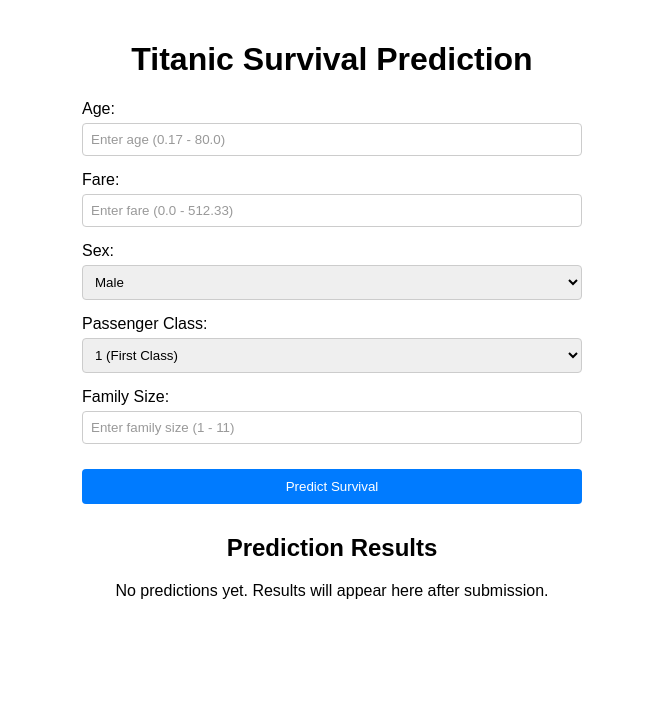
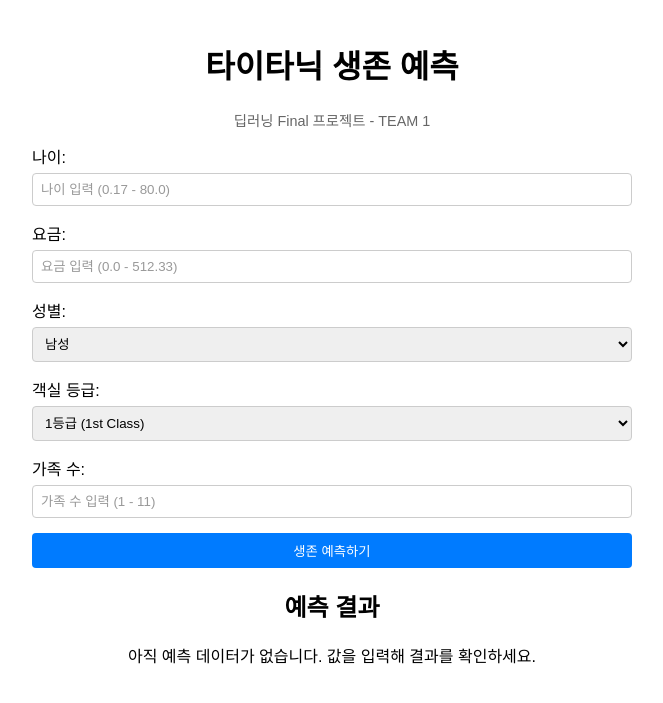
Before and after one commit to irooca/flask, a Flask app: page / in a window 1280 px wide. Shown: the top 703 px of the page, without its empty margins (308-971 px from the left). Run offline with Flask 3, Linux system fonts and the light colour scheme; parts of the project's set-up code (start-up, migrations or seed data) failed here and were passed over.

Commit message:
Update index.html

```diff
--- a/templates/index.html
+++ b/templates/index.html
@@ -3,7 +3,7 @@
 <head>
     <meta charset="UTF-8">
     <meta name="viewport" content="width=device-width, initial-scale=1.0">
-    <title>Titanic Survival Prediction</title>
+    <title>타이타닉 생존 예측</title>
     <script src="https://cdn.jsdelivr.net/npm/chart.js"></script>
     <style>
         body {
@@ -11,20 +11,26 @@
             margin: 0;
             padding: 20px;
         }
-        #form-container {
-            text-align: left;
-            max-width: 500px;
+        #form-container, #results-container {
+            max-width: 600px;
             margin: 0 auto;
+        }
+        h1, h2, h3, p {
+            text-align: center;
+        }
+        .subtitle {
+            font-size: 0.9em;
+            color: #666;
         }
         label {
             margin-bottom: 5px;
             display: block;
         }
-        input, select {
+        input, select, button {
             display: block;
             margin-bottom: 15px;
             padding: 8px;
-            width: 100%; /* 동일한 가로 길이 설정 */
+            width: 100%; /* 가로 길이 통일 */
             box-sizing: border-box; /* 패딩 포함 크기 계산 */
             border: 1px solid #ccc;
             border-radius: 4px;
@@ -34,26 +40,20 @@
         }
         button {
             margin-top: 10px;
-            padding: 10px 20px;
             background-color: #007bff;
             color: white;
             border: none;
             border-radius: 4px;
             cursor: pointer;
-            width: 100%;
         }
         button:hover {
             background-color: #0056b3;
-        }
-        #results-container {
-            margin-top: 30px;
-            text-align: center;
         }
         table {
             border-collapse: collapse;
             margin: 20px auto;
             width: 100%;
-            max-width: 600px;
+            border: 1px solid #ddd;
         }
         th, td {
             border: 1px solid #ddd;
@@ -65,10 +65,8 @@
         }
         canvas {
             margin-top: 20px;
-            max-width: 600px;
+            width: 100%; /* 가로 길이 통일 */
             height: auto;
-            display: block;
-            margin: 0 auto;
         }
         #input-summary {
             margin-top: 20px;
@@ -79,41 +77,42 @@
     </style>
 </head>
 <body>
-    <h1 style="text-align: center;">Titanic Survival Prediction</h1>
+    <h1>타이타닉 생존 예측</h1>
+    <p class="subtitle">딥러닝 Final 프로젝트 - TEAM 1</p>
 
     <!-- 입력 폼 -->
     <div id="form-container">
         <form method="POST">
-            <label for="Age">Age:</label>
-            <input type="number" name="Age" step="0.01" min="0.17" max="80.0" placeholder="Enter age (0.17 - 80.0)" required>
+            <label for="Age">나이:</label>
+            <input type="number" name="Age" step="0.01" min="0.17" max="80.0" placeholder="나이 입력 (0.17 - 80.0)" required>
 
-            <label for="Fare">Fare:</label>
-            <input type="number" name="Fare" step="0.01" min="0.0" max="512.33" placeholder="Enter fare (0.0 - 512.33)" required>
+            <label for="Fare">요금:</label>
+            <input type="number" name="Fare" step="0.01" min="0.0" max="512.33" placeholder="요금 입력 (0.0 - 512.33)" required>
 
-            <label for="Sex">Sex:</label>
+            <label for="Sex">성별:</label>
             <select name="Sex">
-                <option value="male">Male</option>
-                <option value="female">Female</option>
+                <option value="male">남성</option>
+                <option value="female">여성</option>
             </select>
 
-            <label for="Pclass">Passenger Class:</label>
+            <label for="Pclass">객실 등급:</label>
             <select name="Pclass">
-                <option value="1">1 (First Class)</option>
-                <option value="2">2 (Second Class)</option>
-                <option value="3">3 (Third Class)</option>
+                <option value="1">1등급 (1st Class)</option>
+                <option value="2">2등급 (2nd Class)</option>
+                <option value="3">3등급 (3rd Class)</option>
             </select>
 
-            <label for="Family_Size">Family Size:</label>
-            <input type="number" name="Family_Size" min="1" max="11" placeholder="Enter family size (1 - 11)" required>
+            <label for="Family_Size">가족 수:</label>
+            <input type="number" name="Family_Size" min="1" max="11" placeholder="가족 수 입력 (1 - 11)" required>
 
-            <button type="submit">Predict Survival</button>
+            <button type="submit">생존 예측하기</button>
         </form>
 
         <!-- 입력값 요약 -->
         {% if data %}
         <div id="input-summary">
-            <strong>Input Data:</strong> Age: {{ data['Age'] }}, Fare: {{ data['Fare'] }},
-            Sex: {{ data['Sex'] }}, Class: {{ data['Pclass'] }}, Family Size: {{ data['Family_Size'] }}
+            <strong>입력 데이터:</strong> 나이: {{ data['Age'] }}, 요금: {{ data['Fare'] }},
+            성별: {{ data['Sex'] }}, 객실 등급: {{ data['Pclass'] }}, 가족 수: {{ data['Family_Size'] }}
         </div>
         {% endif %}
     </div>
@@ -121,13 +120,13 @@
     <!-- 결과 컨테이너 -->
     <div id="results-container">
         {% if predictions %}
-        <h2>Prediction Results</h2>
+        <h2>예측 결과</h2>
         <table>
             <thead>
                 <tr>
-                    <th>Model</th>
-                    <th>Survival Probability</th>
-                    <th>Result</th>
+                    <th>모델</th>
+                    <th>생존 확률</th>
+                    <th>결과</th>
                 </tr>
             </thead>
             <tbody>
@@ -136,13 +135,13 @@
                 <tr>
                     <td>{{ model }}</td>
                     <td>{{ prob | round(2) }}</td>
-                    <td>{% if prob > 0.5 %}Survive{% else %}Not Survive{% endif %}</td>
+                    <td>{% if prob > 0.5 %}생존{% else %}사망{% endif %}</td>
                 </tr>
                 {% endif %}
                 {% endfor %}
             </tbody>
         </table>
-        <h3>Average Probability: {{ predictions['Average Probability'] | round(2) }}</h3>
+        <h3>평균 생존 확률: {{ predictions['Average Probability'] | round(2) }}</h3>
         <canvas id="predictionChart"></canvas>
         <script>
             const ctx = document.getElementById('predictionChart').getContext('2d');
@@ -151,7 +150,7 @@
                 data: {
                     labels: [{% for model in predictions.keys() if model != 'Average Probability' %}'{{ model }}',{% endfor %}],
                     datasets: [{
-                        label: 'Survival Probability',
+                        label: '생존 확률',
                         data: [{% for prob in predictions.values() if prob != predictions['Average Probability'] %}{{ prob | round(2) }},{% endfor %}],
                         backgroundColor: 'rgba(75, 192, 192, 0.2)',
                         borderColor: 'rgba(75, 192, 192, 1)',
@@ -170,8 +169,8 @@
             });
         </script>
         {% else %}
-        <h2>Prediction Results</h2>
-        <p>No predictions yet. Results will appear here after submission.</p>
+        <h2>예측 결과</h2>
+        <p>아직 예측 데이터가 없습니다. 값을 입력해 결과를 확인하세요.</p>
         {% endif %}
     </div>
 </body>
```
